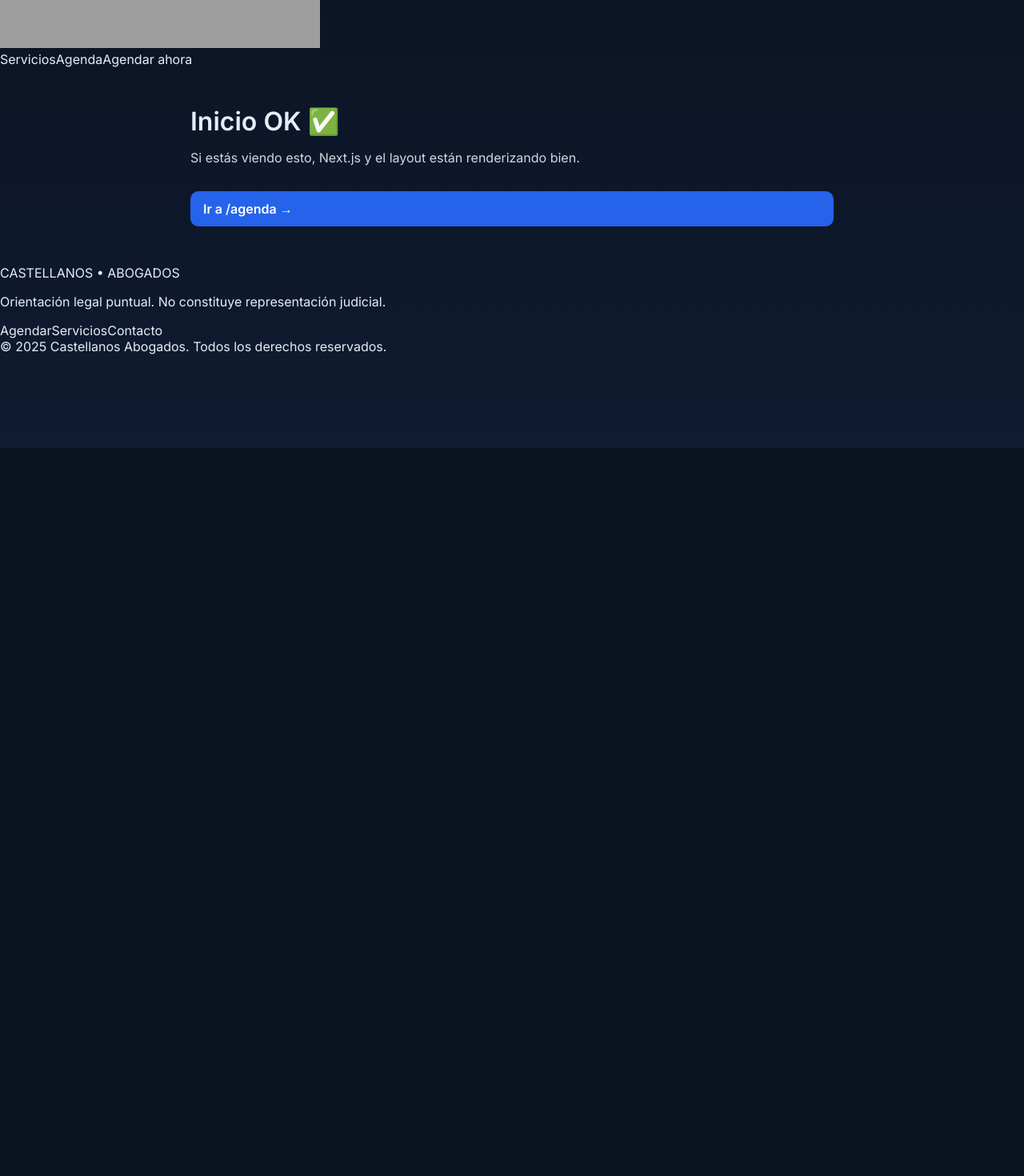
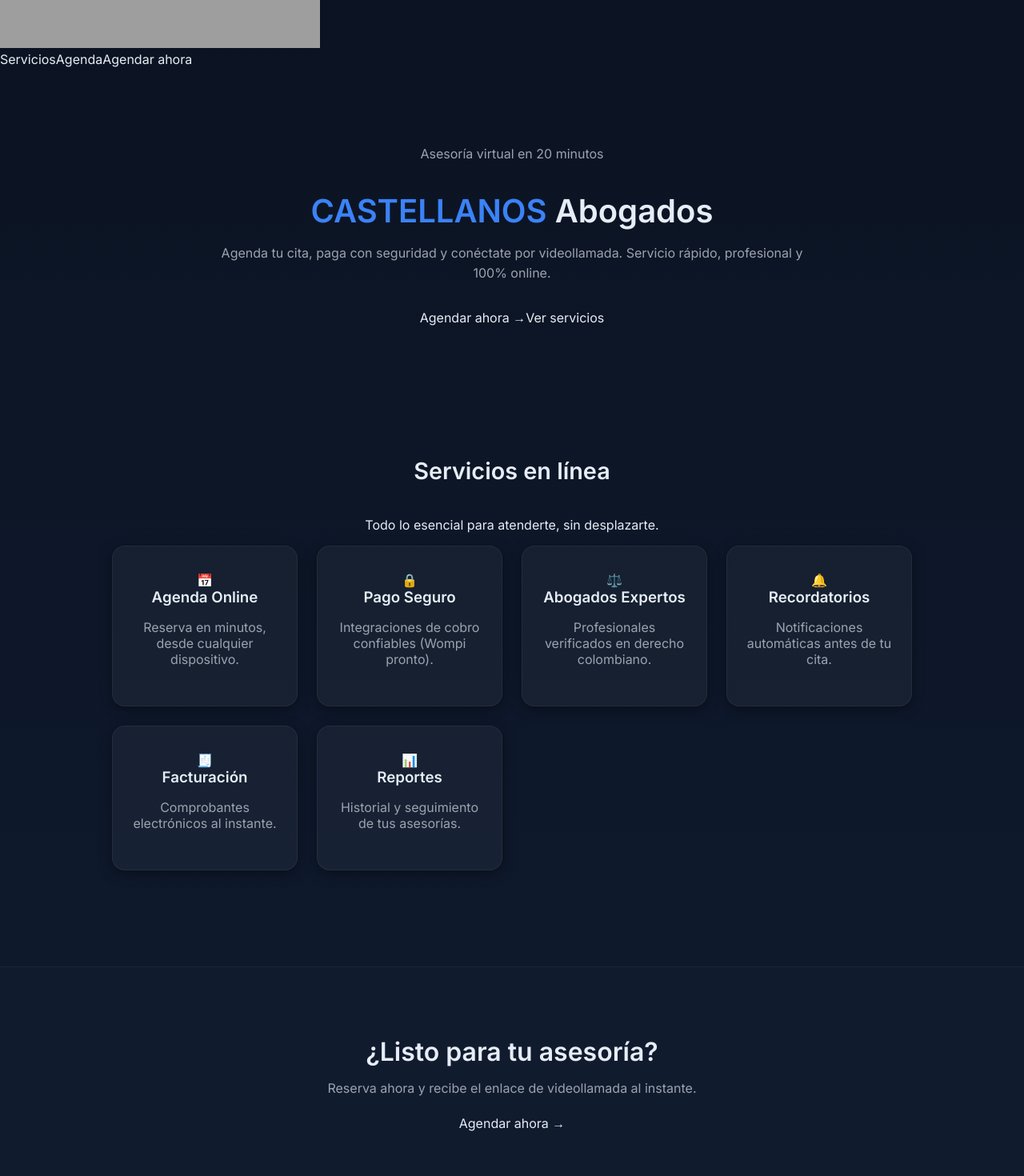
Before and after one commit to jjonnas1/castellanosabogados, a Next.js app: page / in a window 1280 px wide. Shown: the part 240-1710 px from the top of the page at 80% size. Before the commit the page ends 800 px from the top, so only its background shows below. Built offline with nearby package versions, Linux system fonts and the light colour scheme; grey boxes are pictures that could not be loaded.

Commit message:
Update page.tsx

```diff
--- a/app/page.tsx
+++ b/app/page.tsx
@@ -1,34 +1,103 @@
-// app/page.tsx
-export default function Home() {
+export default function HomePage() {
   return (
-    <main
-      style={{
-        padding: 48,
-        display: "grid",
-        gap: 16,
-        maxWidth: 900,
-        margin: "0 auto",
-      }}
-    >
-      <h1 style={{ fontSize: 32, margin: 0 }}>Inicio OK ✅</h1>
-      <p style={{ opacity: 0.9, margin: 0 }}>
-        Si estás viendo esto, Next.js y el layout están renderizando bien.
-      </p>
-      <a
-        href="/agenda"
-        style={{
-          display: "inline-block",
-          marginTop: 16,
-          background: "#2563eb",
-          color: "#fff",
-          padding: "12px 16px",
-          borderRadius: 10,
-          textDecoration: "none",
-          fontWeight: 700,
-        }}
-      >
-        Ir a /agenda →
-      </a>
-    </main>
+    <>
+      {/* HERO */}
+      <section className="hero">
+        <div className="wrap">
+          <p className="kicker">Asesoría virtual en 20 minutos</p>
+
+          <h1 className="display">
+            <span className="display__brand">CASTELLANOS</span> Abogados
+          </h1>
+
+          <p className="lead">
+            Agenda tu cita, paga con seguridad y conéctate por videollamada. Servicio rápido,
+            profesional y 100% online.
+          </p>
+
+          <div className="hero__cta">
+            <a href="/agenda" className="btn btn--primary btn--lg">
+              Agendar ahora →
+            </a>
+            <a href="#servicios" className="btn btn--ghost btn--lg">
+              Ver servicios
+            </a>
+          </div>
+        </div>
+      </section>
+
+      {/* SERVICIOS */}
+      <section id="servicios" className="services">
+        <div className="wrap">
+          <h2 className="h2">Servicios en línea</h2>
+          <p className="muted center">
+            Todo lo esencial para atenderte, sin desplazarte.
+          </p>
+
+          <div className="grid">
+            <article className="card">
+              <div className="card__icon">📅</div>
+              <h3 className="card__title">Agenda Online</h3>
+              <p className="card__text">
+                Reserva en minutos, desde cualquier dispositivo.
+              </p>
+            </article>
+
+            <article className="card">
+              <div className="card__icon">🔒</div>
+              <h3 className="card__title">Pago Seguro</h3>
+              <p className="card__text">
+                Integraciones de cobro confiables (Wompi pronto).
+              </p>
+            </article>
+
+            <article className="card">
+              <div className="card__icon">⚖️</div>
+              <h3 className="card__title">Abogados Expertos</h3>
+              <p className="card__text">
+                Profesionales verificados en derecho colombiano.
+              </p>
+            </article>
+
+            <article className="card">
+              <div className="card__icon">🔔</div>
+              <h3 className="card__title">Recordatorios</h3>
+              <p className="card__text">
+                Notificaciones automáticas antes de tu cita.
+              </p>
+            </article>
+
+            <article className="card">
+              <div className="card__icon">🧾</div>
+              <h3 className="card__title">Facturación</h3>
+              <p className="card__text">
+                Comprobantes electrónicos al instante.
+              </p>
+            </article>
+
+            <article className="card">
+              <div className="card__icon">📊</div>
+              <h3 className="card__title">Reportes</h3>
+              <p className="card__text">
+                Historial y seguimiento de tus asesorías.
+              </p>
+            </article>
+          </div>
+        </div>
+      </section>
+
+      {/* CTA FINAL */}
+      <section className="cta">
+        <div className="wrap cta__panel">
+          <div className="cta__copy">
+            <h2 className="h2">¿Listo para tu asesoría?</h2>
+            <p className="muted">
+              Reserva ahora y recibe el enlace de videollamada al instante.
+            </p>
+          </div>
+          <a href="/agenda" className="btn btn--primary btn--lg">Agendar ahora →</a>
+        </div>
+      </section>
+    </>
   );
 }
```
